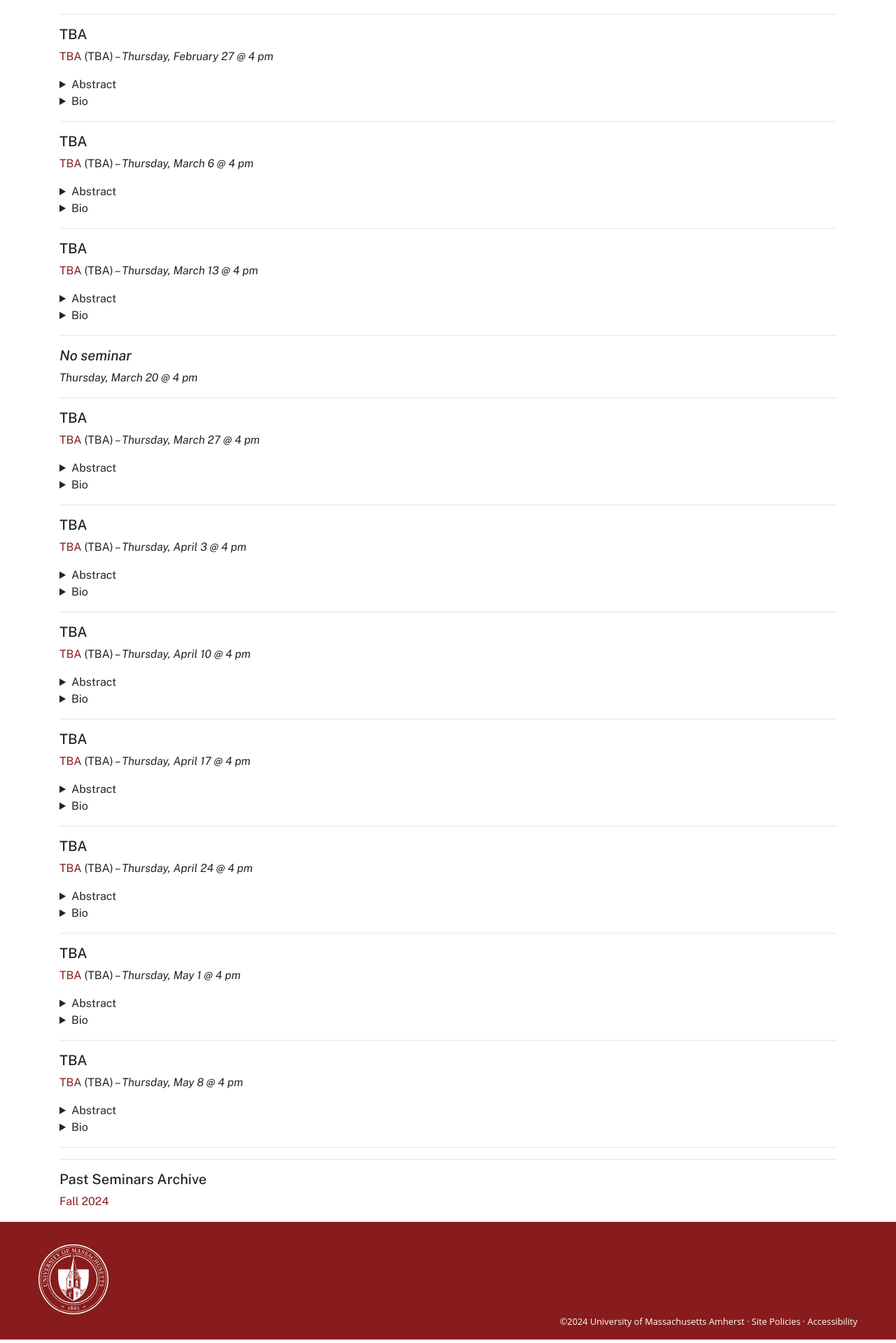
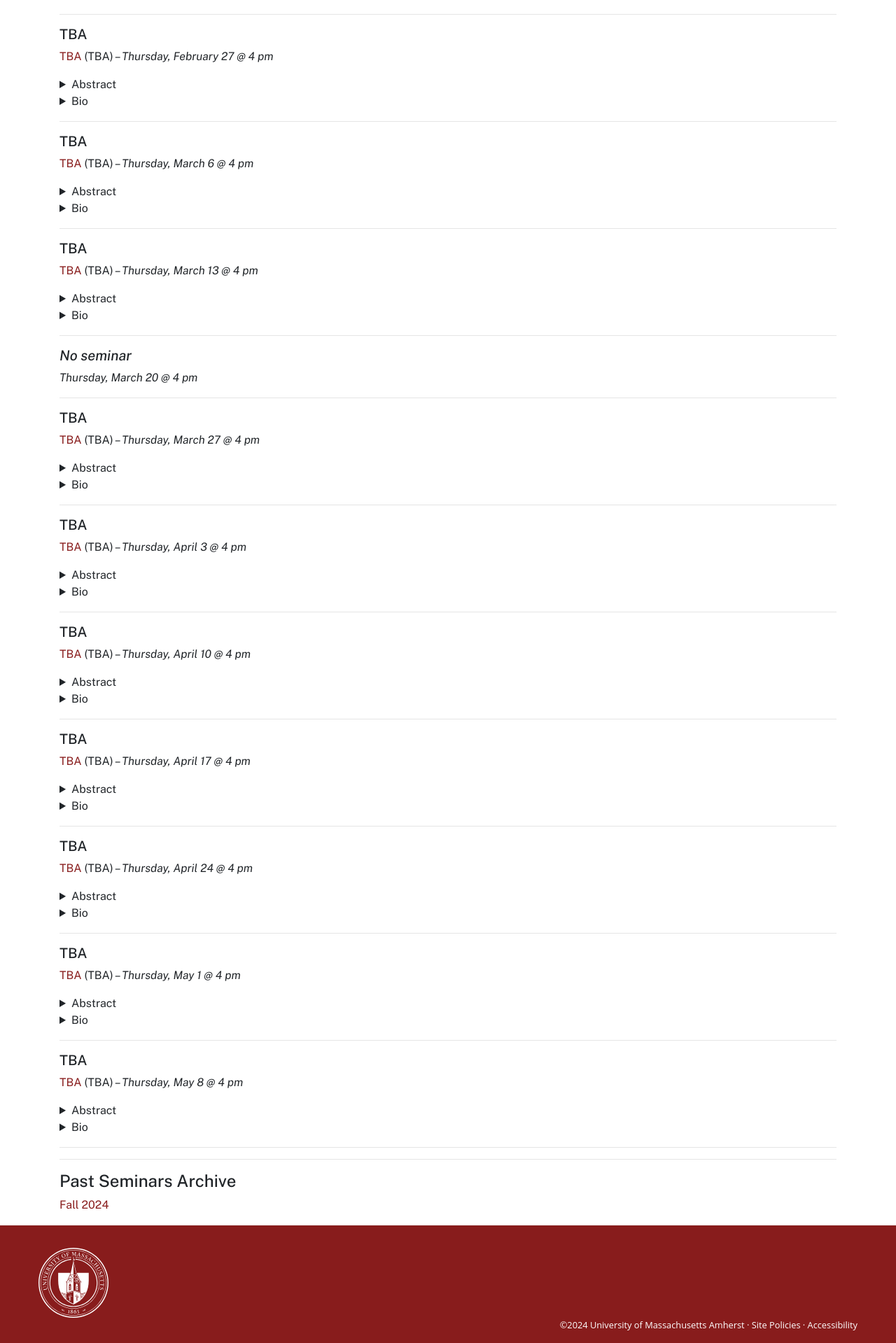
Before and after one commit to umass-theory/umass-theory.github.io, a Jekyll site: the page built from seminar.md, in a window 1280 px wide. Shown: the part 1232-3151 px from the top of the page at 70% size. Built offline with Jekyll 4.4.1, drawn with Linux system fonts in a browser that asks for light colours.

Commit message:
minor change

```diff
--- a/seminar.md
+++ b/seminar.md
@@ -282,6 +282,6 @@ Bio TBA
 
 <hr>
 
-##### Past Seminars Archive
+#### Past Seminars Archive
 
 [Fall 2024](https://theory.cs.umass.edu/seminar-f24)
```
